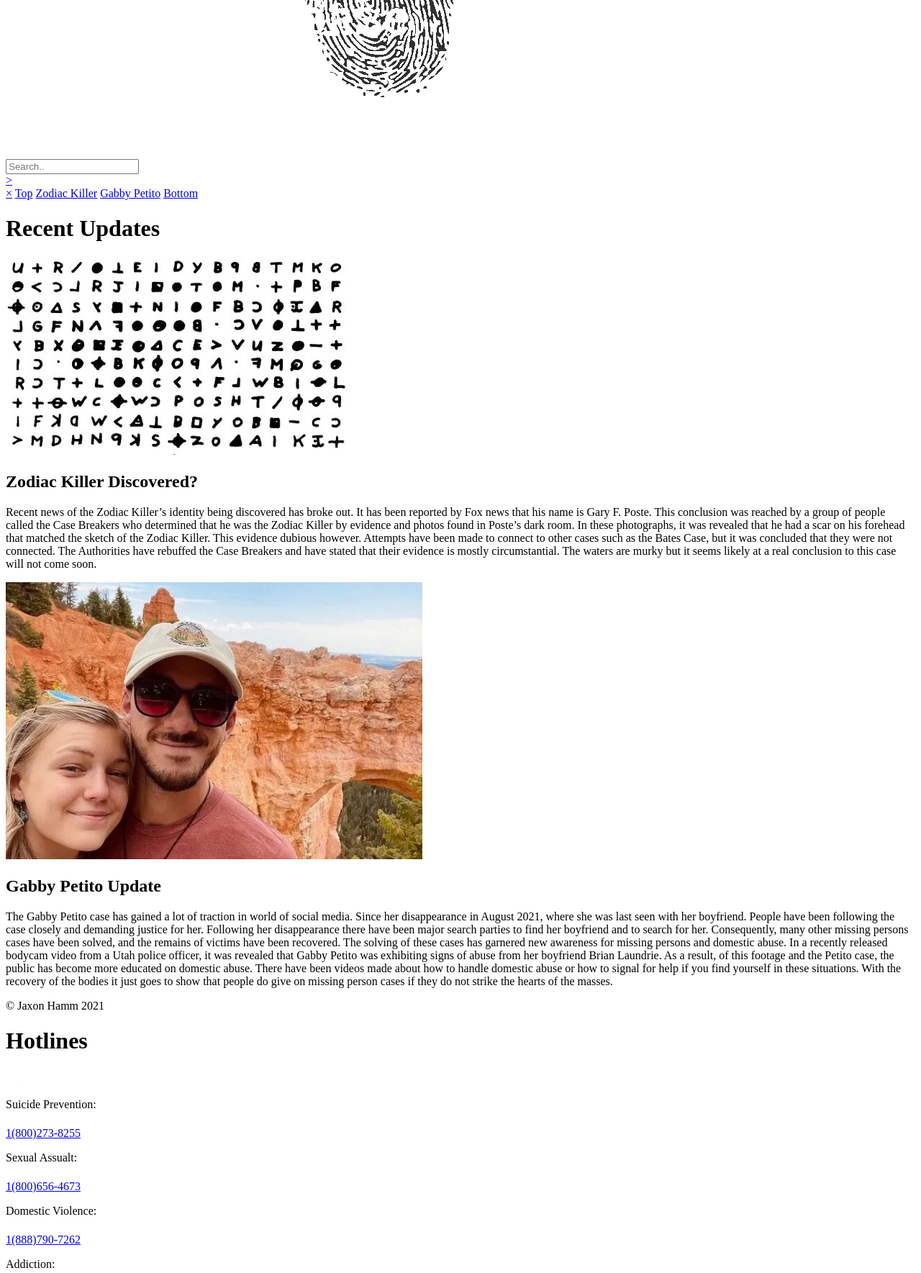
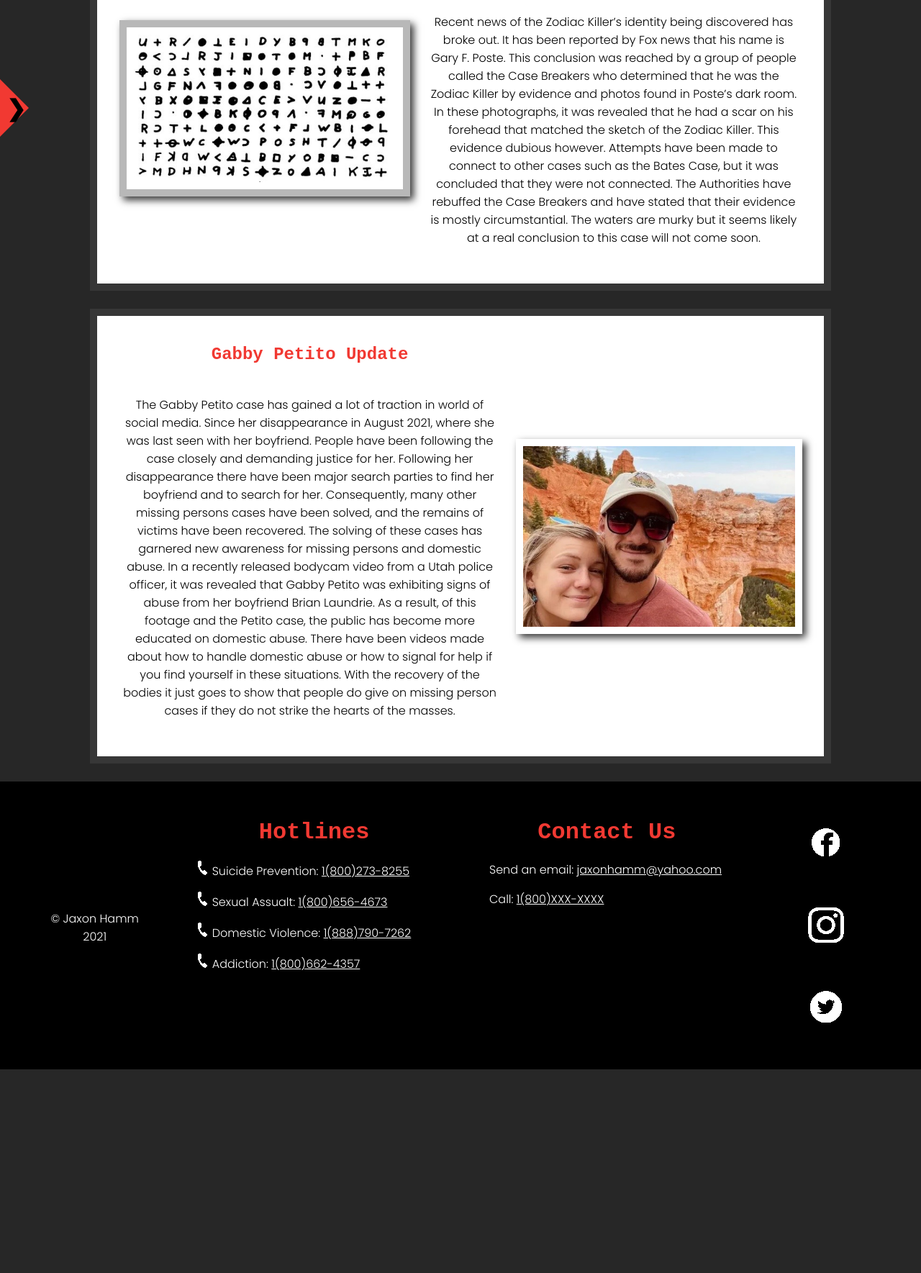
Before and after one commit to JaxonAtBYUI/footl, a plain HTML site: page blog.html in a window 1280 px wide. Shown: the part 290-2059 px from the top of the page at 72% size. After the commit the page ends 1776 px from the top, so only its background shows below. Drawn offline with Linux system fonts and the light colour scheme.

Commit message:
Added some CSS for the Blog Page

```diff
--- a/blog.html
+++ b/blog.html
@@ -5,6 +5,7 @@
     <meta http-equiv="X-UA-Compatible" content="IE=edge">
     <meta name="viewport" content="width=device-width, initial-scale=1.0">
     <title>Blog</title>
+    <link type="text/css" rel="stylesheet" href="styles/style.css">
 </head>
 <body>
     <header id="top">
@@ -15,14 +16,15 @@
             <a href="#">Store</a>
             <a href="site-plan.html">Site Plan</a>
         </nav>
-        <input type="text" placeholder="Search..">
+        <input type="text" placeholder="Search..." id="search">
         <a href="index.html" id="nav-logo">
-            <img src="images/logo-hard-white.png" alt="logo image">
+            <img src="images/small-logo.png" alt="logo image">
         </a>
     </header>
-    <a href="javascript:void(0)" class="openbtn" onclick="openNav()">></a>
+    <a href="javascript:void(0)" class="openbtn" onclick="openNav()"><p>&#10095;</p></a>
     <div id="sidenavbar" class="sidenav">
-        <a href="javascript:void(0)" class="closebtn" onclick="closeNav()">&times;</a>
+        <a id="btn" href="javascript:void(0)" class="closebtn" onclick="closeNav()">&times;</a>
+        <h1>Sections</h1>
         <a href="#top">Top</a>
         <a href="#bp1">Zodiac Killer</a>
         <a href="#bp2">Gabby Petito</a>
@@ -73,25 +75,31 @@
         </div>
         <div id="hotlines">
             <h1>Hotlines</h1>
-            <img src="images/phone.png" alt="phone"><p>Suicide Prevention: </p><a href="tel:18002738255">1(800)273-8255</a>
-            <img src="images/phone.png" alt="phone"><p>Sexual Assualt: </p><a href="tel:18006564673">1(800)656-4673</a>
-            <img src="images/phone.png" alt="phone"><p>Domestic Violence: </p><a href="tel:18887907262">1(888)790-7262</a>
-            <img src="images/phone.png" alt="phone"><p>Addiction: </p><a href="tel:18006624357">1(800)662-4357</a>
+            <ul>
+                <li><p><img src="images/phone.png" alt="phone"> Suicide Prevention: <a href="tel:18002738255">1(800)273-8255</a></p></li>
+                <li><p><img src="images/phone.png" alt="phone"> Sexual Assualt: <a href="tel:18006564673">1(800)656-4673</a></p></li>
+                <li><p><img src="images/phone.png" alt="phone"> Domestic Violence: <a href="tel:18887907262">1(888)790-7262</a></p></li>
+                <li><p><img src="images/phone.png" alt="phone"> Addiction: <a href="tel:18006624357">1(800)662-4357</a></p></li>
+            </ul>
         </div>
         <div id="contact-info">
             <h1>Contact Us</h1>
-            <p>Send an email: </p><a href="mailto: jaxonhamm@yahoo.com">jaxonhamm@yahoo.com</a>
-            <p>Call: </p><a href="tel:#">1(800)XXX-XXXX</a>
+            <ul>
+                <li><p>Send an email: <a href="mailto:jaxonhamm@yahoo.com">jaxonhamm@yahoo.com</a></p></li>
+                <li><p>Call: <a href="tel:#">1(800)XXX-XXXX</a></p></li>
+            </ul>
         </div>
-        <a href="https://www.facebook.com/" target="_blank">
+        <div  id="socials">
+            <a href="https://www.facebook.com/" target="_blank" id="facebook">
                 <img src="images/facebook-logo-white.png" alt="facebook">
             </a>
-        <a href="https://www.instagram.com/" target="_blank">
+            <a href="https://www.instagram.com/" target="_blank" id="facebook">
                 <img src="images/instagram-logo-white.png" alt="instagram">
             </a>
-        <a href="https://twitter.com" target="_blank">
+            <a href="https://twitter.com" target="_blank" id="facebook">
                 <img src="images/twitter-logo-white.png" alt="twitter">
             </a>
+        </div>
     </footer>
     <script src="scripts/scripts.js"></script>
 </body>
--- a/styles/style.css
+++ b/styles/style.css
@@ -260,6 +260,7 @@ margin-top:-23px;
 #store-promo p {
     margin: 15px;
     font-size: 1.75em;
+    color: white;
 }
 
 #blog-promo {
@@ -272,6 +273,7 @@ margin-top:-23px;
 }
 #blog-promo p {
     font-size: 1.75em;
+    color: white;
 }
 
 /* About us section*/
@@ -301,7 +303,7 @@ margin-top:-23px;
 #aubrey {
     display: grid;
     padding: 30px;
-    grid-template-columns: 3fr 1r;
+    grid-template-columns: 3fr 1fr;
     grid-template-rows: 5fr 1fr;
 }
 #aubrey-image {
@@ -371,3 +373,47 @@ footer {
 #socials a img {
     padding:30px;
 }
+
+/* Blog Post CSS */
+.blog-post {
+    padding: 20px;
+    display: grid;
+    grid-template: 60px auto/ auto auto;
+}
+#bp1 img {
+    grid-column: 1/2;
+    grid-row: 1/3;
+    margin: auto;
+    padding: 10px;
+    width: 95%;
+    border-style: solid;
+    border-width: 10px;
+    border-color: rgb(184, 184, 184);
+}
+#bp1 h2 {
+    grid-column: 2/3;
+    grid-row: 1/2;
+}
+#bp1 p {
+    padding: 15px;
+    grid-column: 2/3;
+    grid-row: 2/3;
+}
+#bp2 img {
+    grid-column: 2/3;
+    grid-row: 1/3;
+    margin: auto;
+    padding: 10px;
+    width: 95%;
+}
+
+#bp2 h2 {
+    grid-column: 1/2;
+    grid-row: 1/2;
+}
+
+#bp2 p {
+    padding: 15px;
+    grid-column: 1/2;
+    grid-row: 2/3;
+}
```
Also changed, not shown: index.html (+7 -9 lines). Lines whose indentation alone changed are shown as unchanged.
